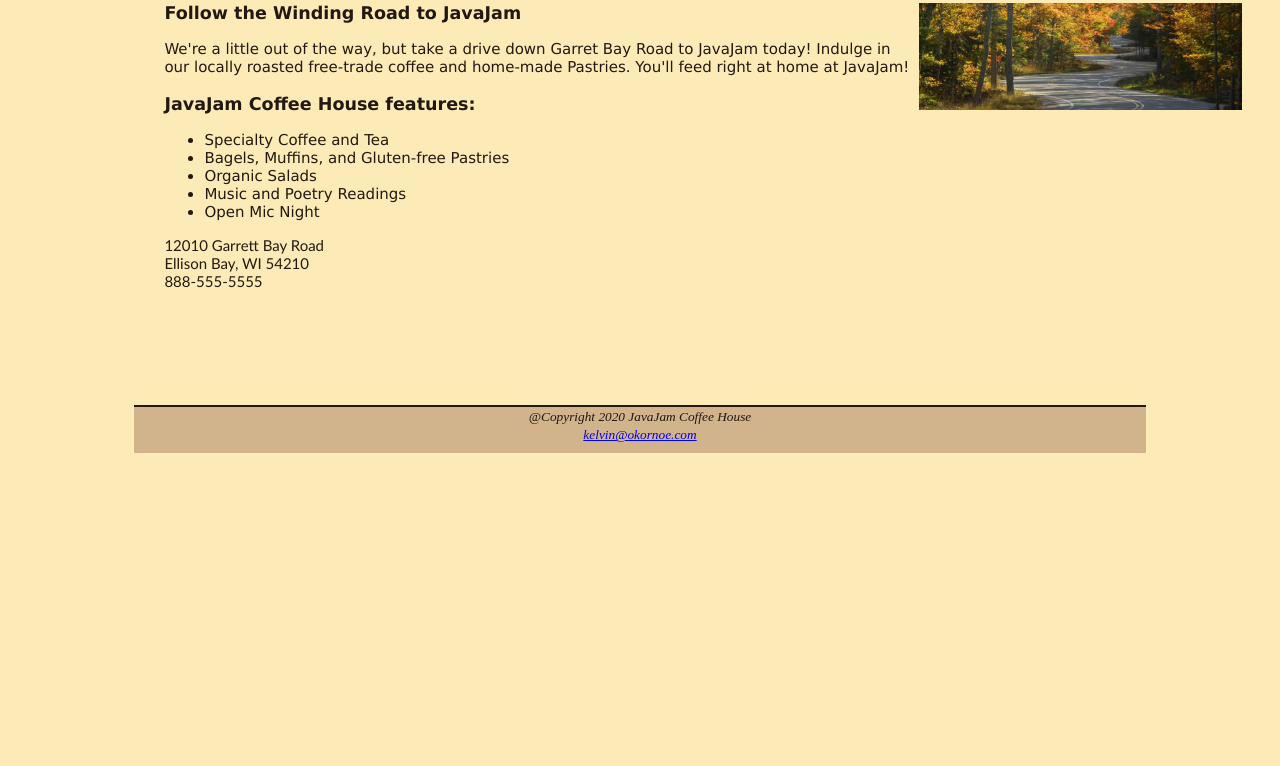
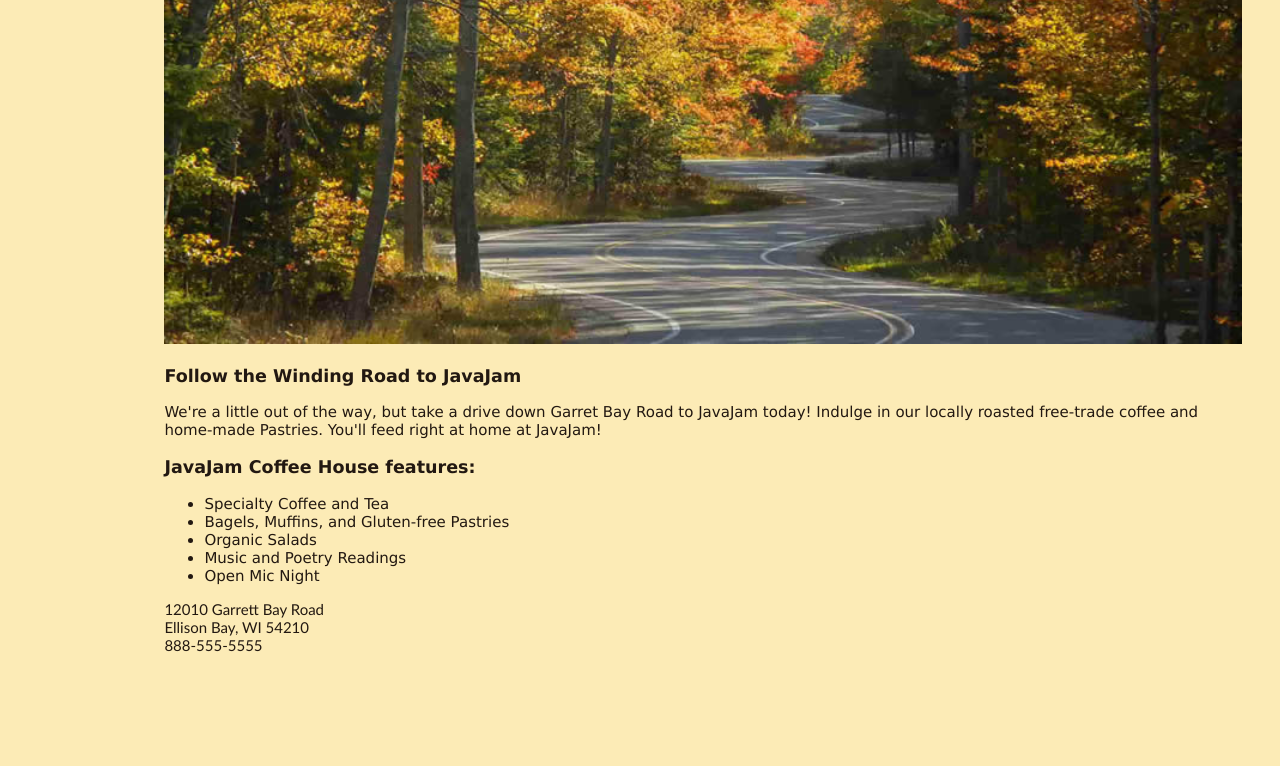
Before and after one commit to okornoe/javaJam-website, a plain HTML site: page index.html in a window 1280 px wide. Shown: the part 135-901 px from the top of the page. Before the commit the page ends 800 px from the top, so only its background shows below. Drawn offline with Linux system fonts and the light colour scheme.

Commit message:
remove float and height attribute from the hero image

```diff
--- a/javajam.css
+++ b/javajam.css
@@ -28,10 +28,8 @@ h3 {
 
 
  .main-content img {
-    float: right;
-    height: 200%;
-    width: 30%;
-    clear: boths;
+    width: 100%;
+    clear: both;
 }
 
 main {
```
